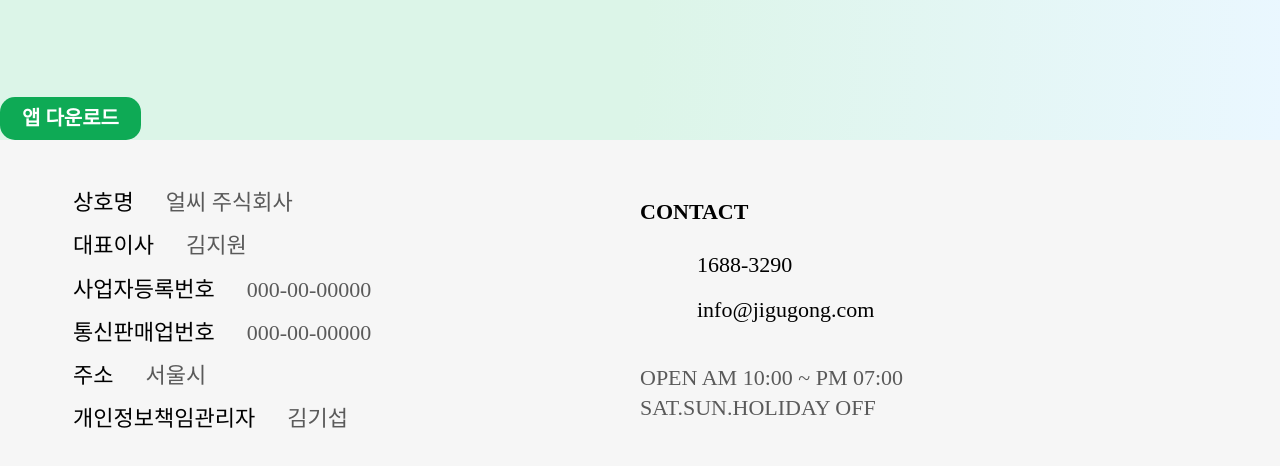
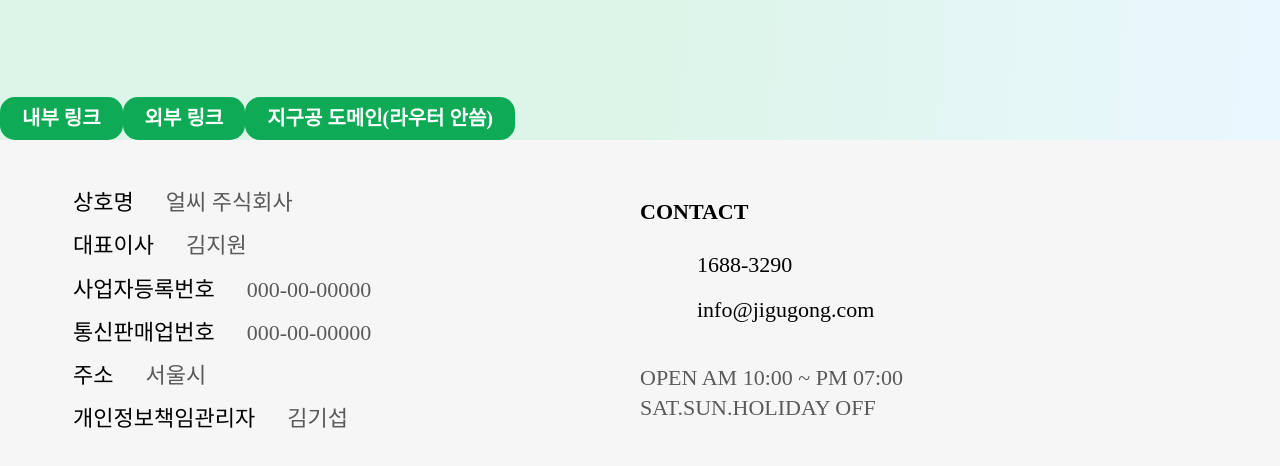
Before and after one commit to naninyang/jigugong-web, a Next.js app: page / in a window 1280 px wide. Shown: the top 466 px of the page. Built offline with nearby package versions, Linux system fonts and the light colour scheme.

Commit message:
Link button component of landing page
- 랜딩에서 사용하는 공통 링크 버튼 컴포넌트 오류 수정

```diff
--- a/pages/components/ButtonGreen.jsx
+++ b/pages/components/ButtonGreen.jsx
@@ -1,12 +1,8 @@
-import React from 'react';
 import styled from '@emotion/styled';
-import PropTypes from 'prop-types';
-import Link from 'next/link';
+import LinkButton from '../utils/LinkButton';
 import { fontWeights, Rem, Em } from '../utils/designSystem';
 
-const domainRegex = /http[s]*:\/\/[www.]*jigugong\.com[/]?/
-
-const Button = styled.a({
+const Button = styled(LinkButton)({
   display: 'inline-flex',
   backgroundColor: '#0EAA55',
   padding: `${Em(10, 20)} ${Em(22, 20)}`,
@@ -17,34 +13,7 @@ const Button = styled.a({
 });
 
 const ButtonGreen = ({ href, ...rest }) => {
-  const sameDomain = domainRegex.test(href)
-
-  if (sameDomain) href = href.replace(domainRegex, '/')
-
-  if (href.startsWith('/')) {
-    return (
-      <Link href={href}>
-        <Button {...rest} />
-      </Link>
-    )
-  }
-
-  if (!href.startsWith('http')) {
-    return <Button href={href} {...rest} />
-  }
-
-  return (
-    <Button
-      href={href}
-      target="_blank"
-      rel="noopener noreferrer nofollow"
-      {...rest}
-    />
-  )
-}
-
-ButtonGreen.propTypes = {
-  href: PropTypes.string.isRequired,
+  return <Button href={href} {...rest} />
 }
 
 export default ButtonGreen;
--- a/pages/index.jsx
+++ b/pages/index.jsx
@@ -1,6 +1,5 @@
 import React from 'react';
 import styled from '@emotion/styled';
-import LinkButton from './utils/LinkButton';
 import { mq, fontWeights, Rem, Em } from './utils/designSystem';
 import ButtonGreen from './components/ButtonGreen';
 
@@ -13,7 +12,9 @@ function index() {
   return (
     <>
       <Contents>
-        <ButtonGreen href="/">앱 다운로드</ButtonGreen>
+        <ButtonGreen href="/">내부 링크</ButtonGreen>
+        <ButtonGreen href="https://naver.com/">외부 링크</ButtonGreen>
+        <ButtonGreen href="https://jigugong.com/">지구공 도메인(라우터 안씀)</ButtonGreen>
       </Contents>
     </>
   )
```
